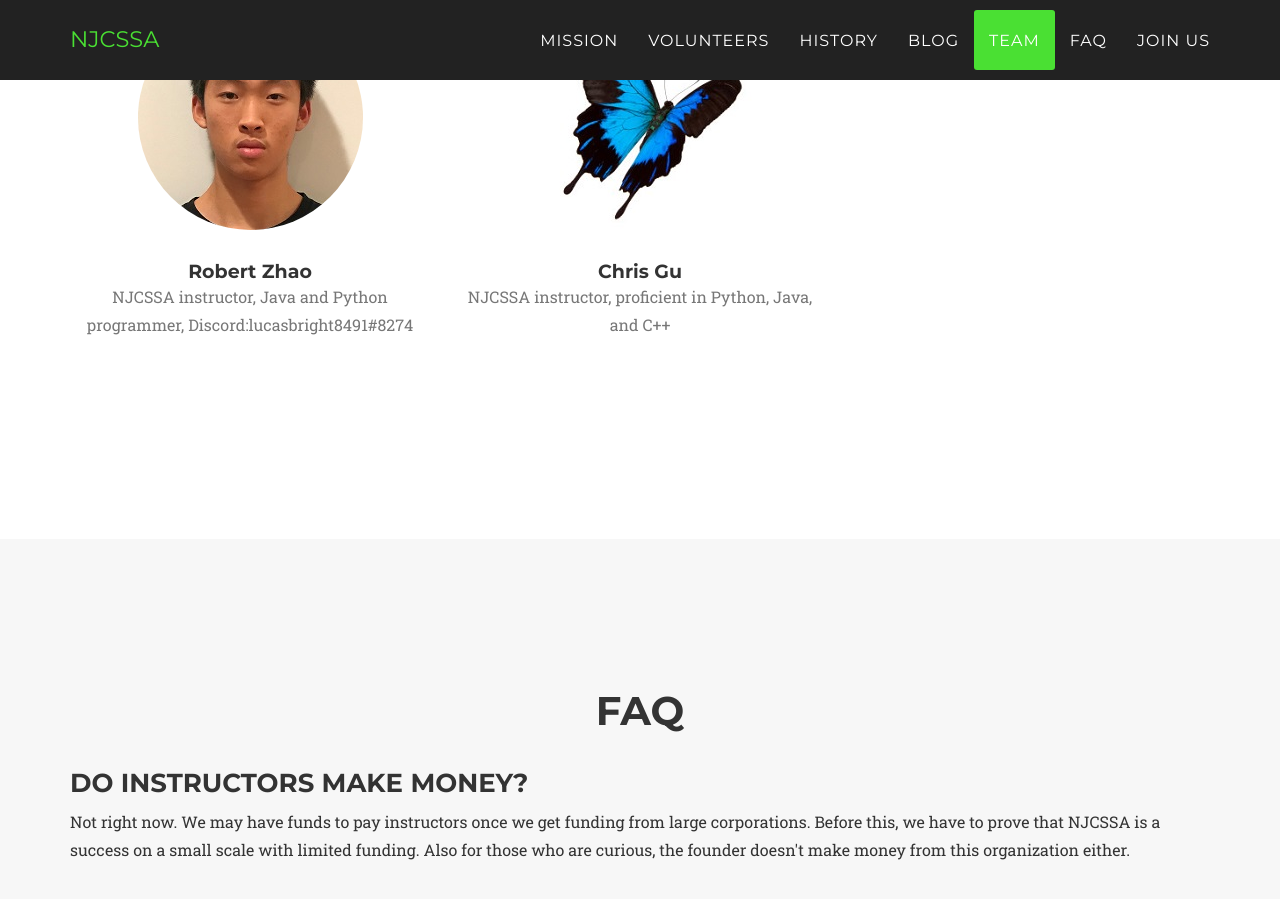
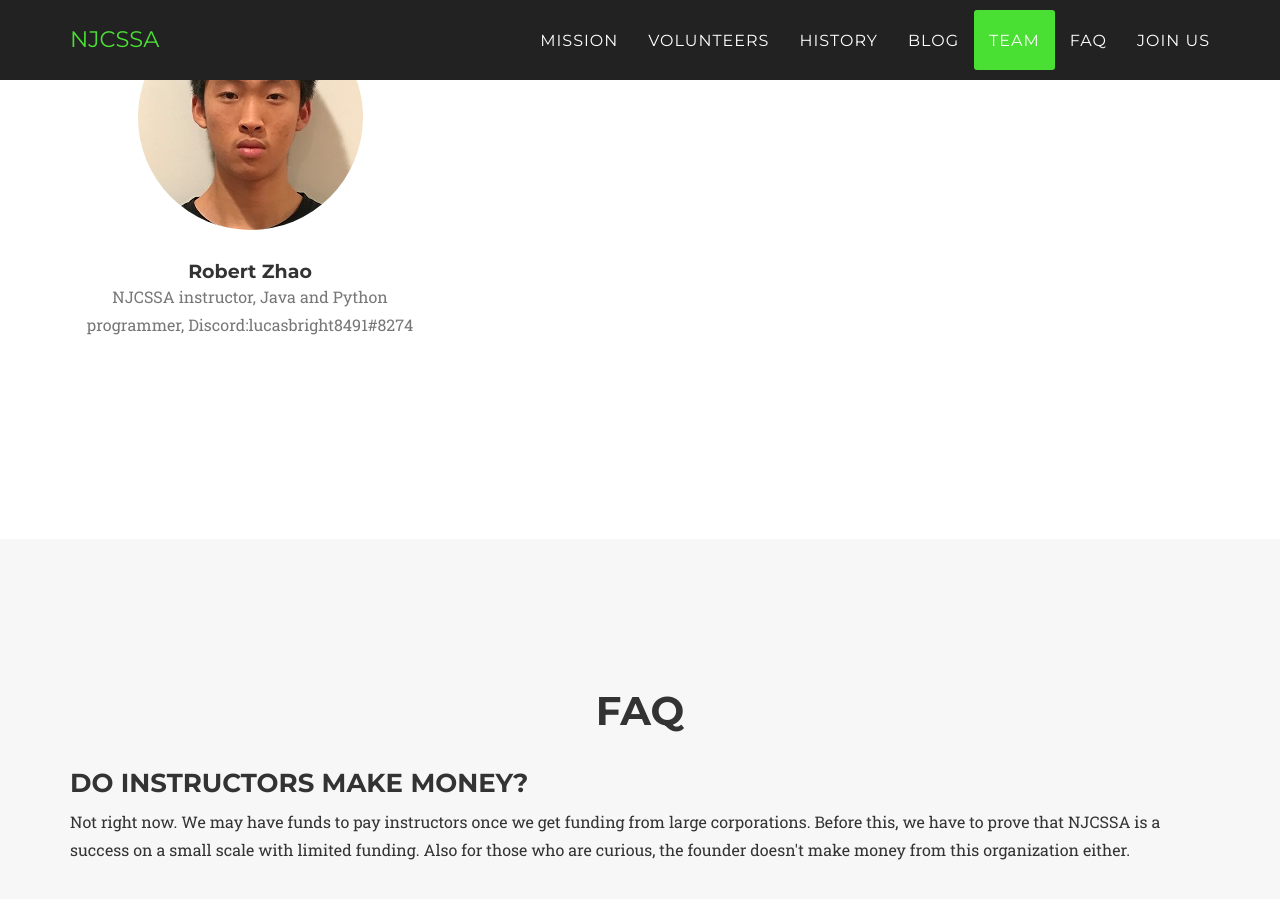
Before and after one commit to benjaminnow/njcssa, a Jekyll site: the page built from index.html, in a window 1280 px wide and 900 px high, scrolled down 7766 px. Built offline with Jekyll 4.4.1, drawn with Linux system fonts in a browser that asks for light colours; nearby versions of some CDN libraries; some web fonts are replaced.

Commit message:
Update _config.yml

```diff
--- a/_config.yml
+++ b/_config.yml
@@ -33,9 +33,6 @@ people:
   pic: 4
   position: NJCSSA instructor, Java and Python programmer, Discord:lucasbright8491#8274
 
-- name: Chris Gu
-  pic: 5
-  position: NJCSSA instructor, proficient in Python, Java, and C++
 
 
 
```
